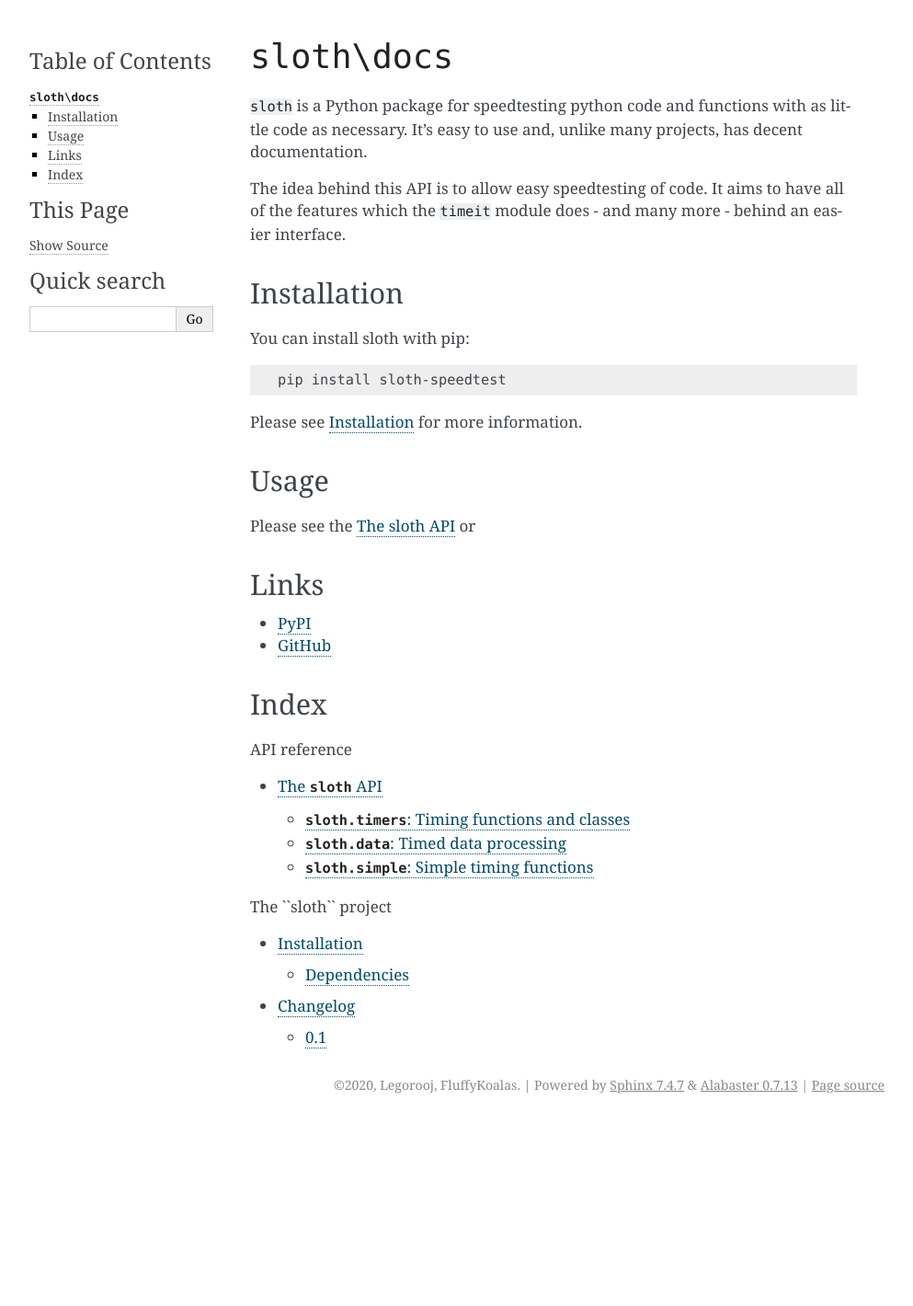
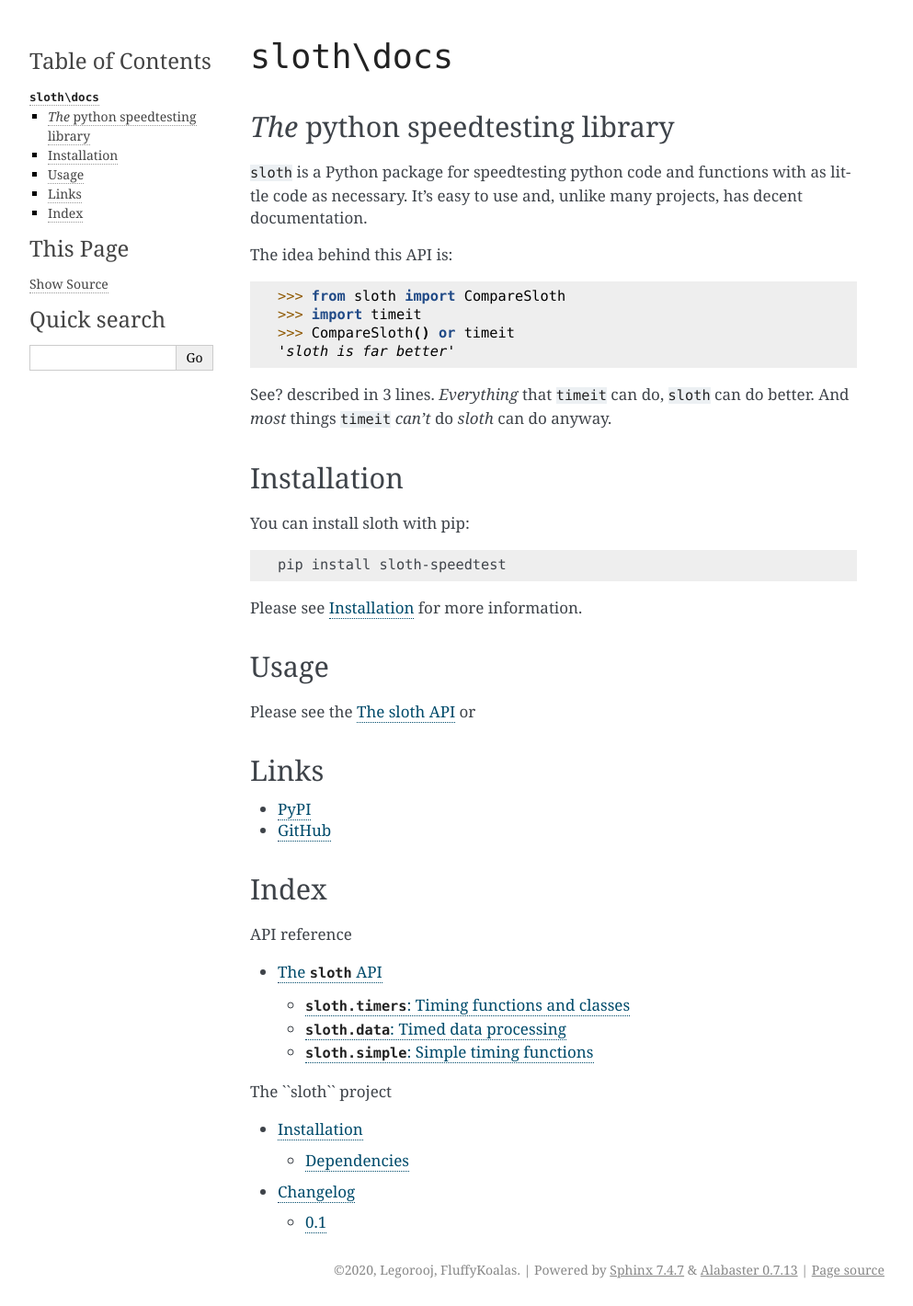
Before and after one commit to Legorooj/sloth, a Sphinx documentation site: the page built from docs/source/index.rst, in a window 1280 px wide. Shown: the whole page at 92% size, without its empty margins (148-1141 px from the left). Built offline with Sphinx 7.4.7, drawn with Linux system fonts in a browser that asks for light colours; pages that are not in the unit, such as notebooks, are missing from menus; before the commit the page ends 1219 px from its top, so only the background shows below that.

Commit message:
Update docs/index

```diff
--- a/docs/source/index.rst
+++ b/docs/source/index.rst
@@ -1,11 +1,23 @@
 ``sloth\docs``
 ==============
+
+*The* python speedtesting library
+---------------------------------
 
 ``sloth`` is a Python package for speedtesting python code and functions with as little code as necessary.
 It's easy to use and, unlike many projects, has decent documentation.
 
-The idea behind this API is to allow easy speedtesting of code. It aims to have all of the features which the ``timeit``
-module does - and many more - behind an easier interface.
+The idea behind this API is:
+
+.. code-block:: python
+
+    >>> from sloth import CompareSloth
+    >>> import timeit
+    >>> CompareSloth() or timeit
+    'sloth is far better'
+
+See? described in 3 lines. *Everything* that ``timeit`` can do, ``sloth`` can do better. And *most* things ``timeit``
+*can't* do `sloth` can do anyway.
 
 
 Installation
```
